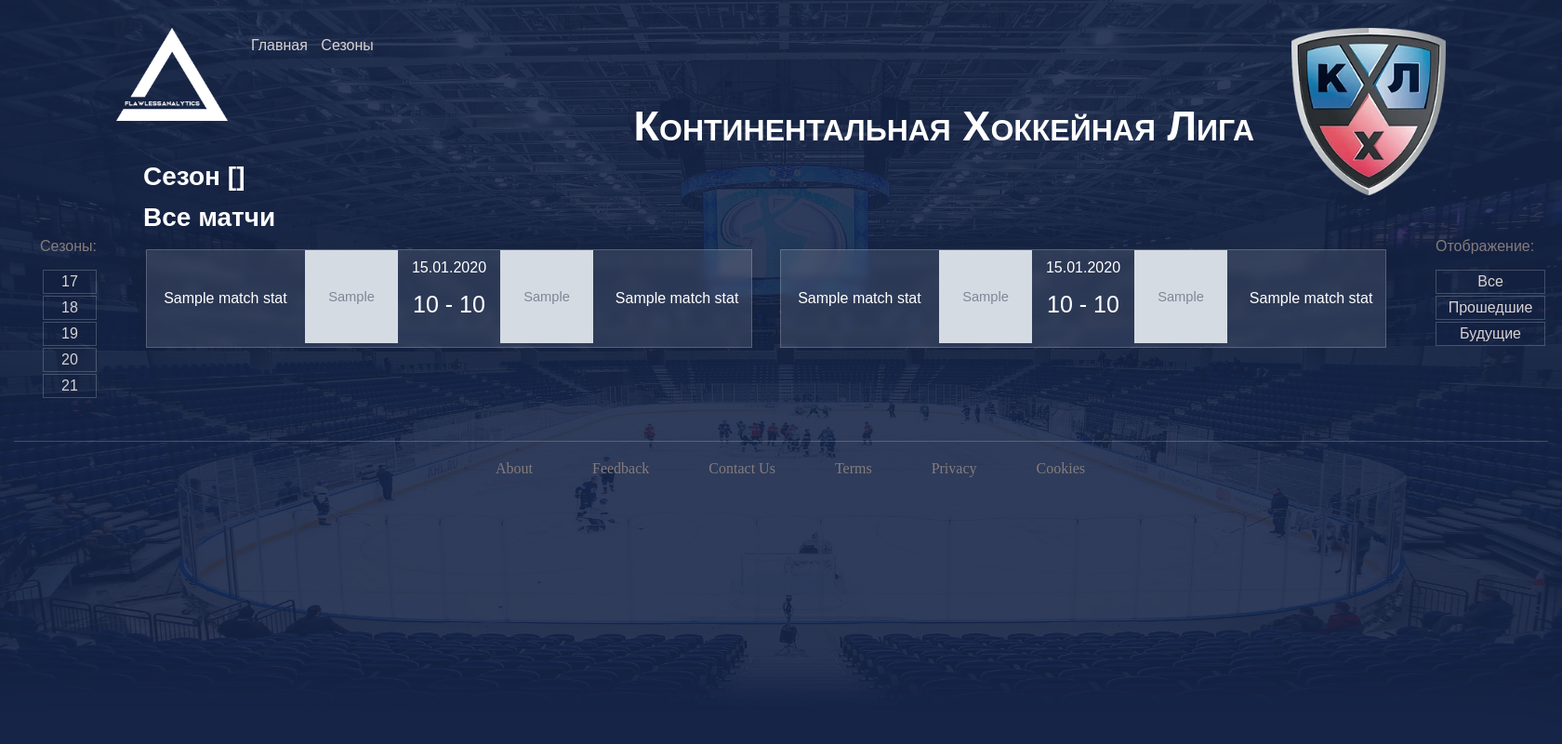
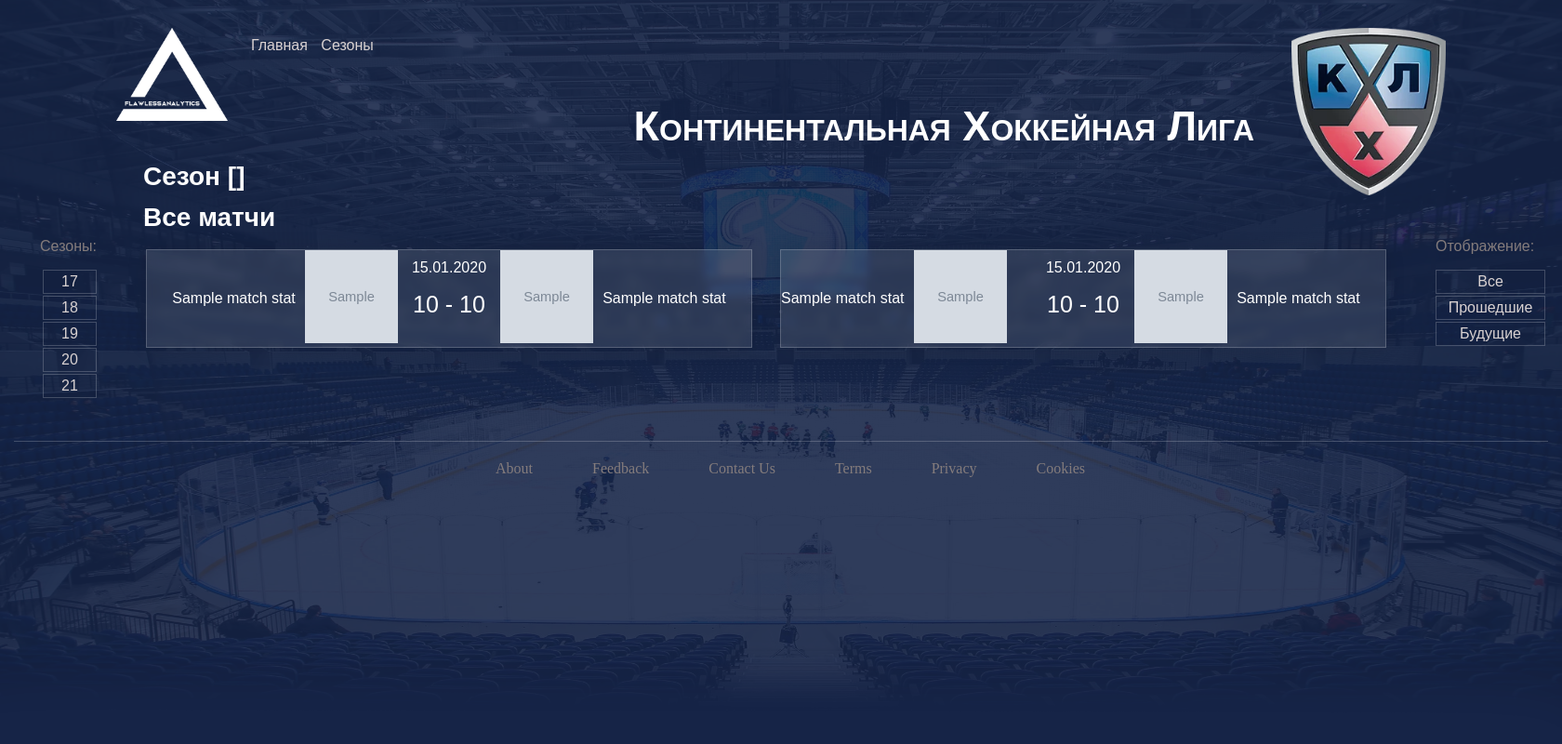
Before and after one commit to bandodok/sport_parser, a Django app: template templates/khl_calendar.html in a window 1680 px wide. Shown: the whole page at 93% size. Run offline with Django 3.2, Linux system fonts and the light colour scheme; the template is opened without the code that fills it: most values are stand-ins (such as "Sample title", 1, 10 or a date in 2020); grey boxes marked "Sample" are stand-in pictures.

Commit message:
updated last and future matches align

```diff
--- a/static/css/calendar.css
+++ b/static/css/calendar.css
@@ -58,8 +58,11 @@ h3 {
     align-items: center;
 }
 
-.match .team_left a {
+.match .team_left #teamLeft {
     margin-left: auto;
+    text-align: right;
+    padding 0;
+    margin-right: 0;
 }
 
 .match .team_right {
@@ -72,8 +75,11 @@ h3 {
     align-items: center;
 }
 
-.match .team_right a {
+.match .team_right #teamRight {
     margin-right: auto;
+    text-align: left;
+    padding: 0;
+    margin-left: 0;
 }
 
 .match .match_info {
--- a/static/css/teamStats.css
+++ b/static/css/teamStats.css
@@ -95,6 +95,9 @@ h3 a {
     align-items: center;
     justify-content: right;
 }
+.match .team_left #teamLeft {
+    margin-left: auto;
+}
 .match .team_right {
     color: #FFFFFF;
     display: flex;
@@ -104,6 +107,9 @@ h3 a {
     align-self: center;
     align-items: center;
     justify-content: left;
+}
+.match .team_right #teamRight {
+    margin-right: auto;
 }
 
 .match .match_info {
--- a/static/js/calendar.js
+++ b/static/js/calendar.js
@@ -86,6 +86,8 @@ function createFinishedMatch(finished_matches) {
         team_left.className = "team_left";
 
         var team_left_name = document.createElement('a');
+	team_left_name.id = "teamLeft";
+	team_left_name.setAttribute("id", "teamLeft");
         team_left_name.href = "/khl/team/" +  match_data["team1_id"]; // 199
         team_left_name.innerHTML = match_data["team1_name"]; // "Авангард"
 
@@ -133,6 +135,7 @@ function createFinishedMatch(finished_matches) {
         team_right_img.className = "last_logo";
 
         var team_right_name = document.createElement('a');
+	team_right_name.id = "teamRight";
         team_right_name.href = "/khl/team/" + match_data["team2_id"]; // 189
         team_right_name.innerHTML = match_data["team2_name"]; // "ЦСКА"
 
@@ -176,6 +179,7 @@ function createUnfinishedMatch(unfinished_matches) {
         team_left.className = "team_left";
 
         var team_left_name = document.createElement('a');
+	team_left_name.id = "teamLeft";
         team_left_name.href = "/khl/team/" +  match_data["team1_id"]; // 199
         team_left_name.innerHTML = match_data["team1_name"]; // "Авангард"
 
@@ -223,6 +227,7 @@ function createUnfinishedMatch(unfinished_matches) {
         team_right_img.className = "last_logo";
 
         var team_right_name = document.createElement('a');
+	team_right_name.id = "teamRight";
         team_right_name.href = "/khl/team/" + match_data["team2_id"]; // 189
         team_right_name.innerHTML = match_data["team2_name"]; // "ЦСКА"
 
--- a/templates/khl_calendar.html
+++ b/templates/khl_calendar.html
@@ -54,7 +54,7 @@
             {% for match_id, match_stats in finished_matches.items %}
                 <a href="{% url 'match' match_id %}"><div class="match" id="past_match">
                     <div class="team_left">
-                        <a href="{% url 'team' match_stats.team1_id %}">{{ match_stats.team1_name }}</a>
+                        <a id="teamLeft" href="{% url 'team' match_stats.team1_id %}">{{ match_stats.team1_name }}</a>
                         <a href="{% url 'team' match_stats.team1_id %}"><img src="{{ match_stats.team1_image }}" alt="{{ match_stats.team1_name }}" class="last_logo"></a>
                     </div>
                     <div class="match_info">
@@ -65,7 +65,7 @@
                     </div>
                     <div class="team_right">
                         <a href="{% url 'team' match_stats.team2_id %}"><img src="{{ match_stats.team2_image }}" alt="{{ match_stats.team2_name }}" class="last_logo"></a>
-                        <a href="{% url 'team' match_stats.team2_id %}">{{ match_stats.team2_name }}</a>
+                        <a id="teamRight" href="{% url 'team' match_stats.team2_id %}">{{ match_stats.team2_name }}</a>
                     </div>
                 </div></a>
             {% endfor %}
```
Also changed, not shown: static/css/matchStats.css (+7 -0 lines), templates/khl_match.html (+4 -4 lines), templates/khl_team.html (+4 -4 lines).
